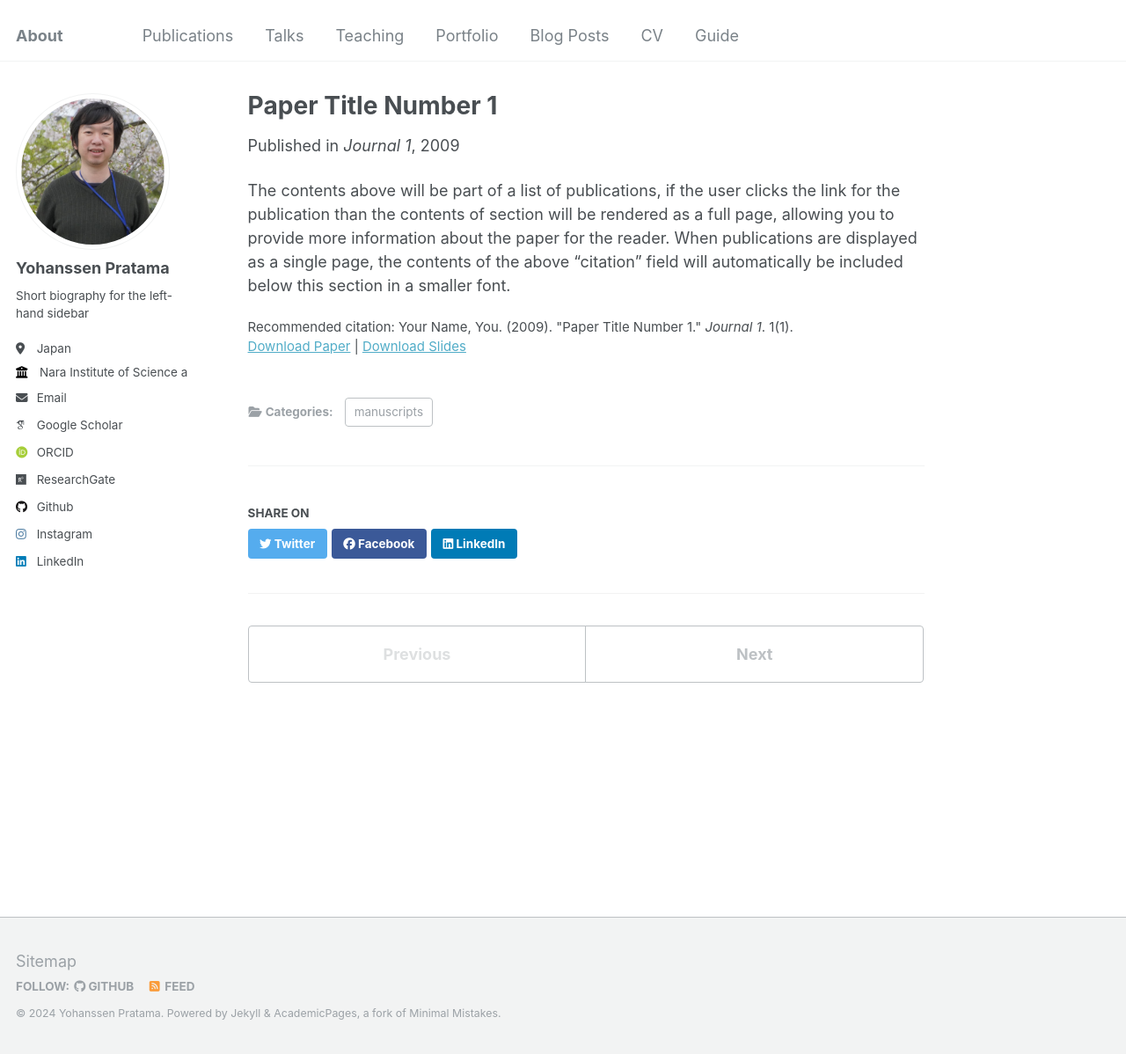
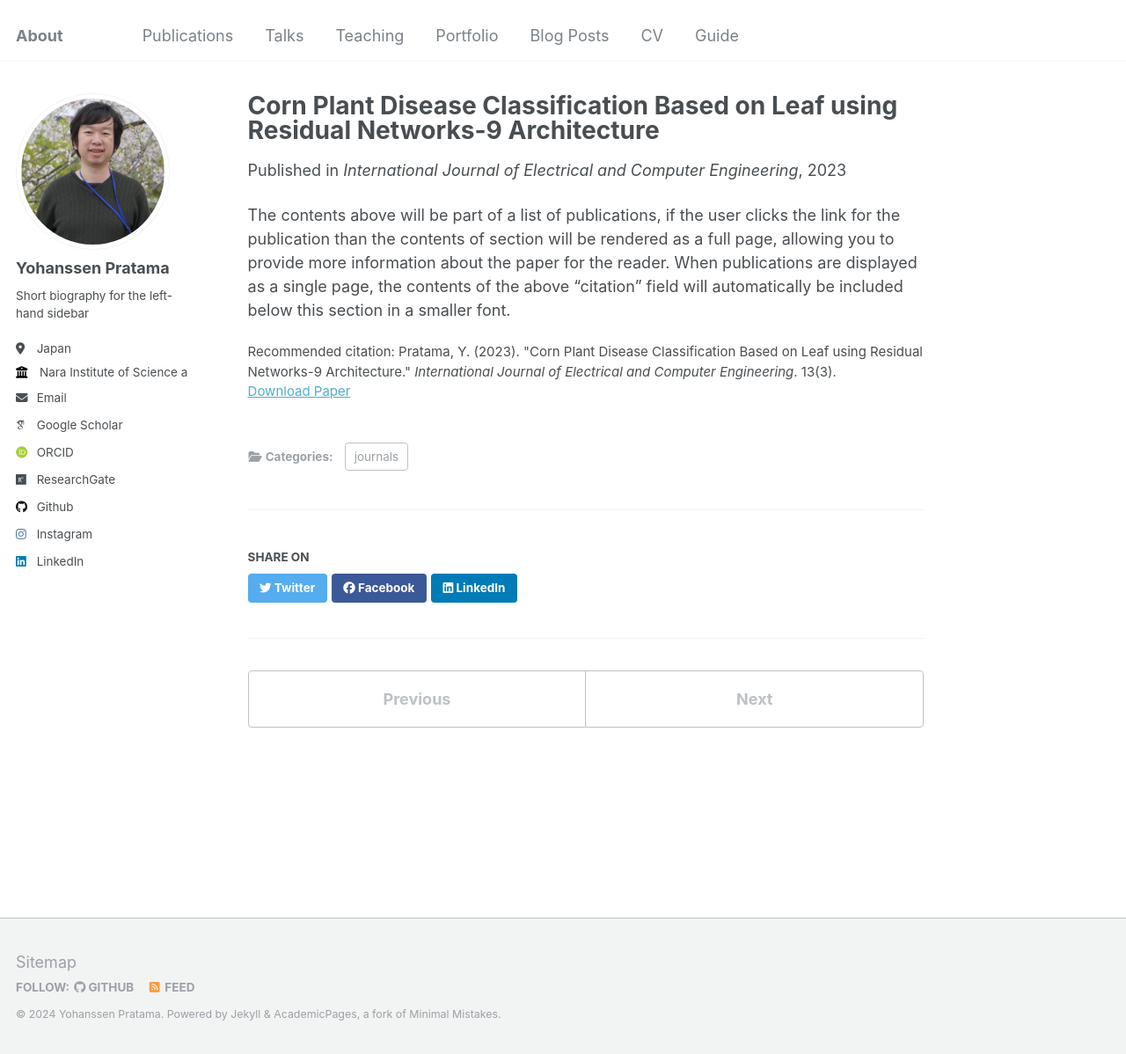
Before and after one commit to yohanssen/yohanssen.github.io, a Jekyll site: the page built from _publications/2009-10-01-paper-title-number-1.md, in a window 1280 px wide and 1198 px high. Shown: the whole window at 88% size. Built offline with Jekyll 4.4.1, drawn with Linux system fonts in a browser that asks for light colours; some web fonts are replaced.

Commit message:
Update 2023-06-01-paper-title-number-1.md

```diff
--- a/_publications/2009-10-01-paper-title-number-1.md
+++ b/_publications/2009-10-01-paper-title-number-1.md
@@ -1,14 +1,13 @@
 ---
-title: "Paper Title Number 1"
+title: "Corn Plant Disease Classification Based on Leaf using Residual Networks-9 Architecture"
 collection: publications
-category: manuscripts
-permalink: /publication/2009-10-01-paper-title-number-1
-excerpt: 'This paper is about the number 1. The number 2 is left for future work.'
-date: 2009-10-01
-venue: 'Journal 1'
-slidesurl: 'http://academicpages.github.io/files/slides1.pdf'
-paperurl: 'http://academicpages.github.io/files/paper1.pdf'
-citation: 'Your Name, You. (2009). &quot;Paper Title Number 1.&quot; <i>Journal 1</i>. 1(1).'
+category: journals
+permalink: /publication/2023-06-01-corn-disease-classification
+excerpt: 'This paper focuses on classifying corn plant diseases using a deep learning model.'
+date: 2023-06-01
+venue: 'International Journal of Electrical and Computer Engineering'
+paperurl: 'http://academicpages.github.io/files/corn_disease_classification.pdf'
+citation: 'Pratama, Y. (2023). "Corn Plant Disease Classification Based on Leaf using Residual Networks-9 Architecture." <i>International Journal of Electrical and Computer Engineering</i>. 13(3).'
 ---
 
 The contents above will be part of a list of publications, if the user clicks the link for the publication than the contents of section will be rendered as a full page, allowing you to provide more information about the paper for the reader. When publications are displayed as a single page, the contents of the above "citation" field will automatically be included below this section in a smaller font.
```
